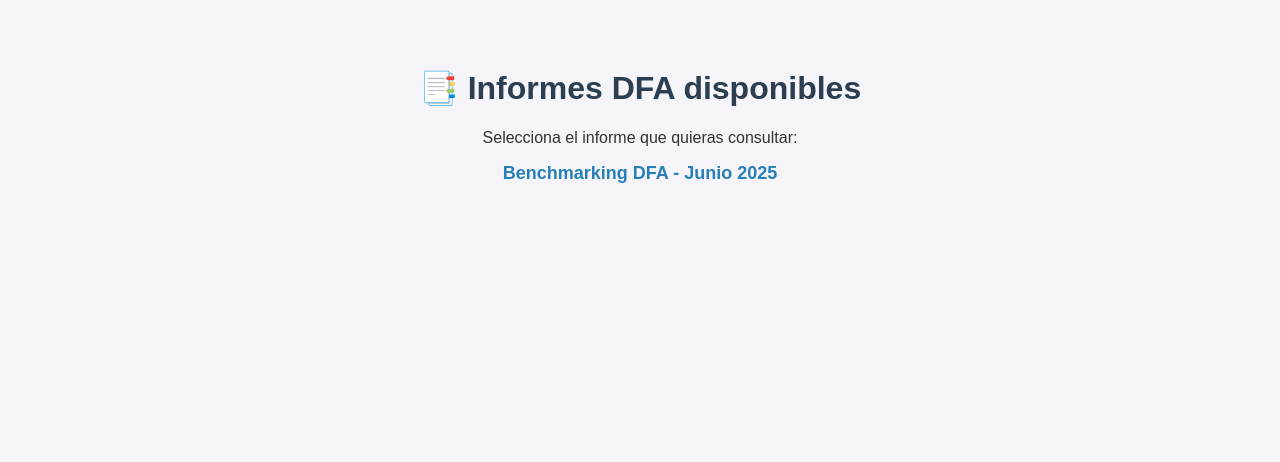
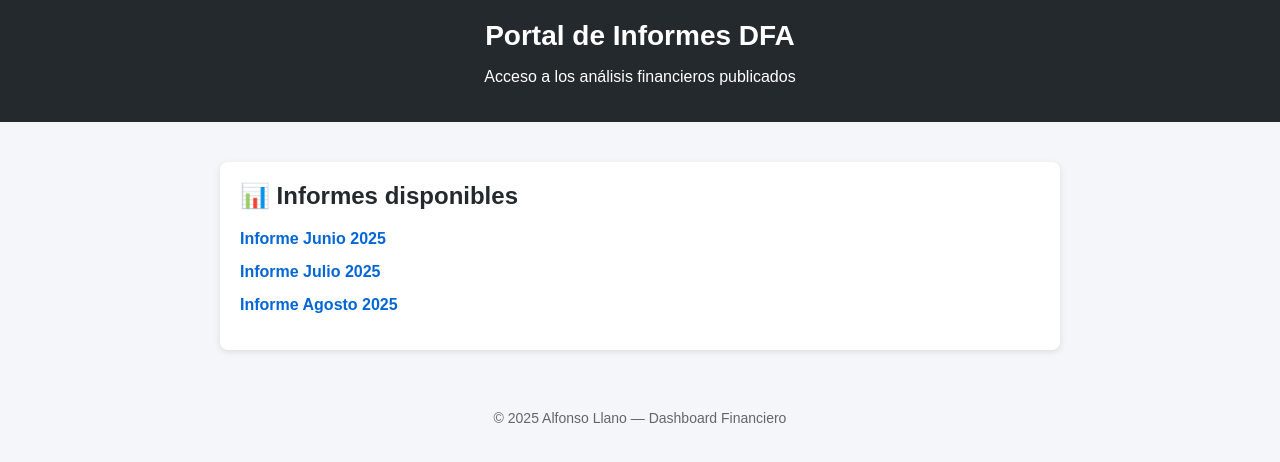
Before and after one commit to AlfonsoLlano1972/Dashboard, a plain HTML site: page index.html in a window 1280 px wide. Drawn offline with Linux system fonts and the light colour scheme.

Commit message:
index.html

```diff
--- a/index.html
+++ b/index.html
@@ -2,17 +2,37 @@
 <html lang="es">
 <head>
   <meta charset="UTF-8">
-  <title>📊 Informes DFA</title>
+  <meta name="viewport" content="width=device-width, initial-scale=1.0">
+  <title>Portal de Informes DFA</title>
   <style>
     body {
       font-family: Arial, sans-serif;
-      background: #f4f4f9;
+      background: #f4f6f9;
       color: #333;
+      margin: 0;
+      padding: 0;
+    }
+    header {
+      background: #24292e;
+      color: white;
+      padding: 20px;
       text-align: center;
-      padding: 40px;
     }
-    h1 {
-      color: #2c3e50;
+    header h1 {
+      margin: 0;
+      font-size: 28px;
+    }
+    main {
+      max-width: 800px;
+      margin: 40px auto;
+      padding: 20px;
+      background: white;
+      border-radius: 8px;
+      box-shadow: 0 2px 6px rgba(0,0,0,0.1);
+    }
+    h2 {
+      margin-top: 0;
+      color: #24292e;
     }
     ul {
       list-style: none;
@@ -23,22 +43,38 @@
     }
     a {
       text-decoration: none;
-      font-size: 18px;
-      color: #2980b9;
+      color: #0366d6;
       font-weight: bold;
     }
     a:hover {
-      color: #e74c3c;
+      text-decoration: underline;
+    }
+    footer {
+      margin-top: 40px;
+      text-align: center;
+      font-size: 14px;
+      color: #666;
+      padding: 20px;
     }
   </style>
 </head>
 <body>
-  <h1>📑 Informes DFA disponibles</h1>
-  <p>Selecciona el informe que quieras consultar:</p>
-  <ul>
-    <li><a href="Benchmarking_DFA_Jun_2025.html">Benchmarking DFA - Junio 2025</a></li>
-    <!-- Aquí irás añadiendo más informes -->
-    <!-- <li><a href="Otro_informe.html">Otro Informe</a></li> -->
-  </ul>
+  <header>
+    <h1>Portal de Informes DFA</h1>
+    <p>Acceso a los análisis financieros publicados</p>
+  </header>
+
+  <main>
+    <h2>📊 Informes disponibles</h2>
+    <ul>
+      <li><a href="Benchmarking_DFA_Jun_2025.html" target="_blank">Informe Junio 2025</a></li>
+      <li><a href="Benchmarking_DFA_Jul_2025.html" target="_blank">Informe Julio 2025</a></li>
+      <li><a href="Benchmarking_DFA_Ago_2025.html" target="_blank">Informe Agosto 2025</a></li>
+    </ul>
+  </main>
+
+  <footer>
+    © 2025 Alfonso Llano — Dashboard Financiero
+  </footer>
 </body>
 </html>
```
